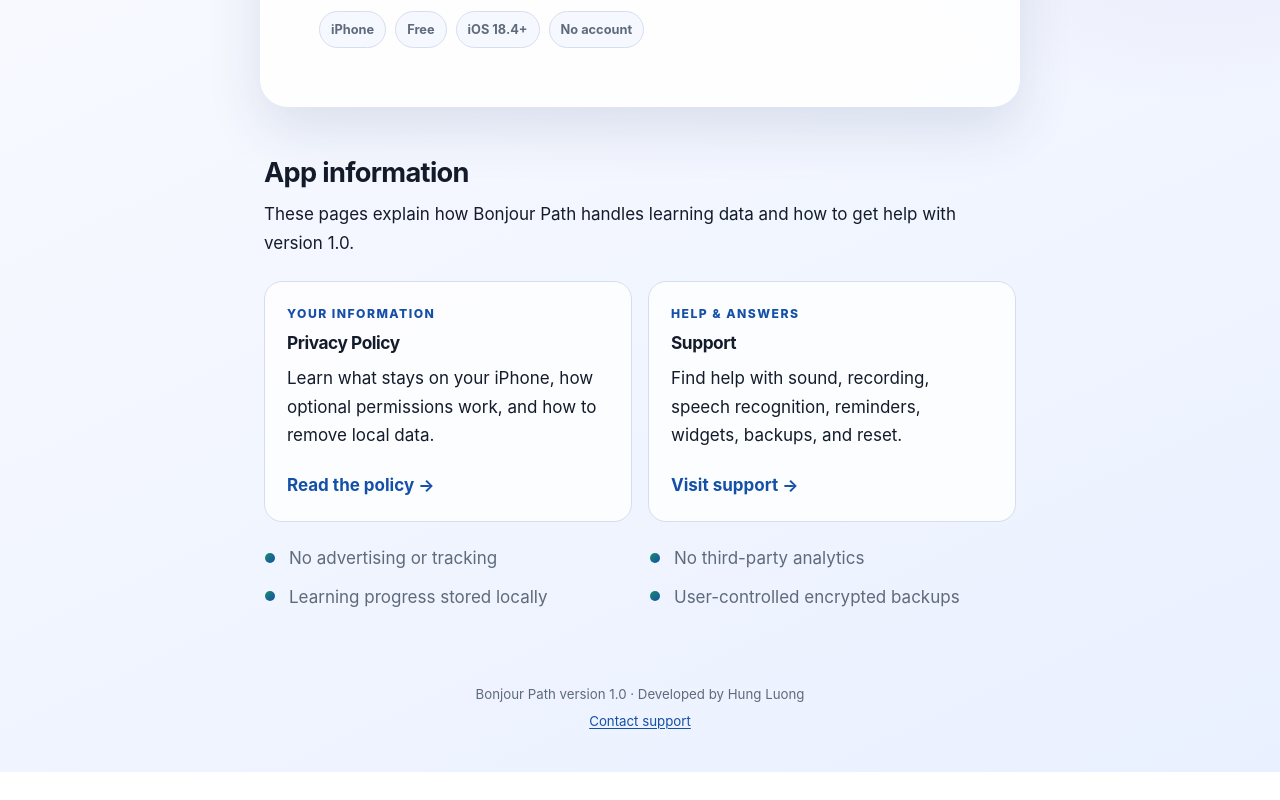
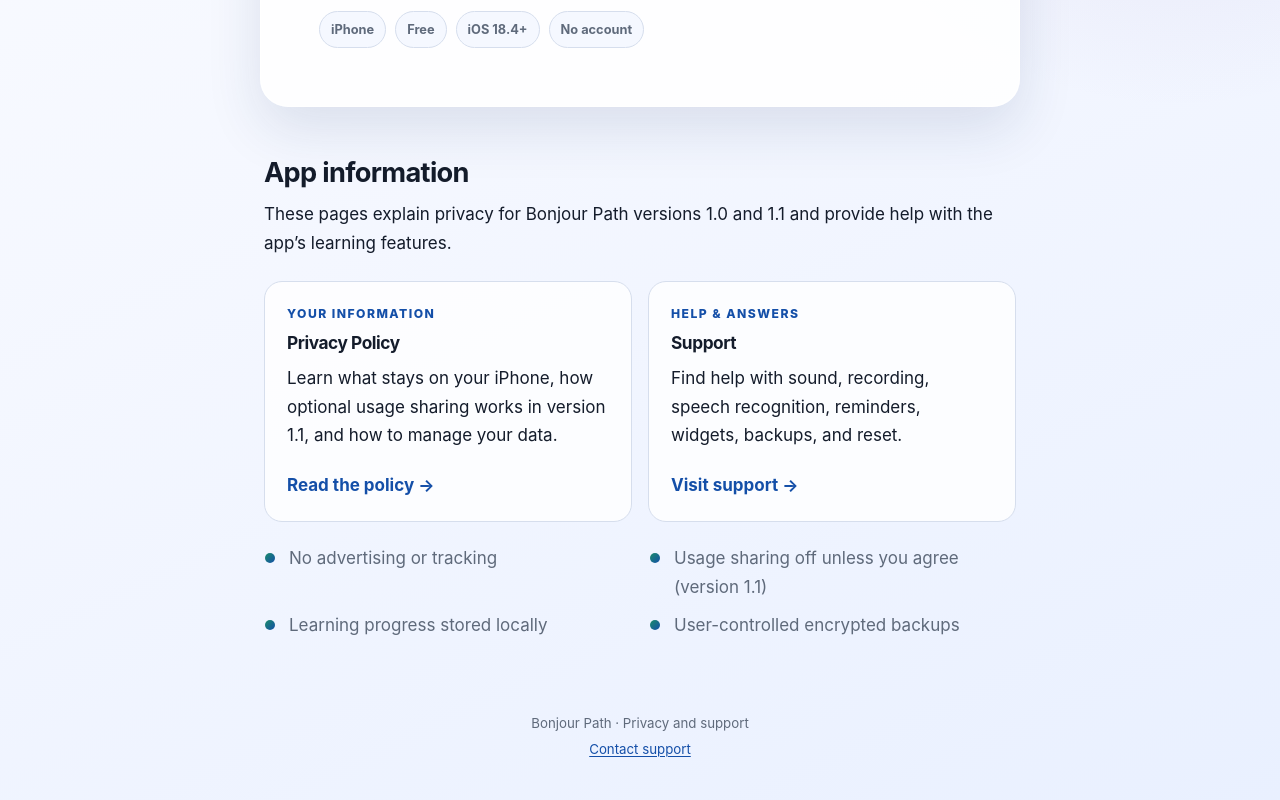
Before and after one commit to hqluong/hqluong.github.io, a plain HTML site: page docs/bonjour-path/index.html in a window 1280 px wide. Shown: the part 511-1311 px from the top of the page. Before the commit the page ends 1283 px from the top, so only its background shows below. Drawn offline with Linux system fonts and the light colour scheme.

Commit message:
Align Bonjour Path privacy overview with version 1.1

```diff
--- a/docs/bonjour-path/index.html
+++ b/docs/bonjour-path/index.html
@@ -38,12 +38,12 @@
 
     <section class="content" aria-labelledby="information-heading">
       <h2 id="information-heading">App information</h2>
-      <p>These pages explain how Bonjour Path handles learning data and how to get help with version 1.0.</p>
+      <p>These pages explain privacy for Bonjour Path versions 1.0 and 1.1 and provide help with the app’s learning features.</p>
       <div class="cards">
         <a class="link-card" href="./privacy-policy/">
           <p class="eyebrow">Your information</p>
           <h3>Privacy Policy</h3>
-          <p>Learn what stays on your iPhone, how optional permissions work, and how to remove local data.</p>
+          <p>Learn what stays on your iPhone, how optional usage sharing works in version 1.1, and how to manage your data.</p>
           <span class="arrow">Read the policy →</span>
         </a>
         <a class="link-card" href="./support/">
@@ -55,7 +55,7 @@
       </div>
       <ul class="feature-list" aria-label="Privacy highlights">
         <li>No advertising or tracking</li>
-        <li>No third-party analytics</li>
+        <li>Usage sharing off unless you agree (version 1.1)</li>
         <li>Learning progress stored locally</li>
         <li>User-controlled encrypted backups</li>
       </ul>
@@ -63,7 +63,7 @@
   </main>
 
   <footer class="site-footer">
-    <p>Bonjour Path version 1.0 · Developed by Hung Luong</p>
+    <p>Bonjour Path · Privacy and support</p>
     <p><a href="mailto:trample_pies_4l@icloud.com?subject=Bonjour%20Path%20Support">Contact support</a></p>
   </footer>
 </body>
```
